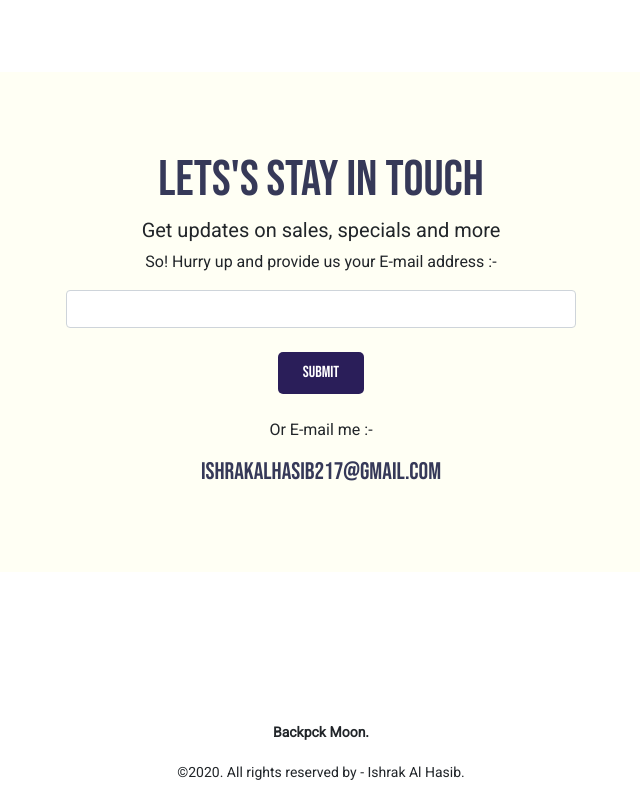
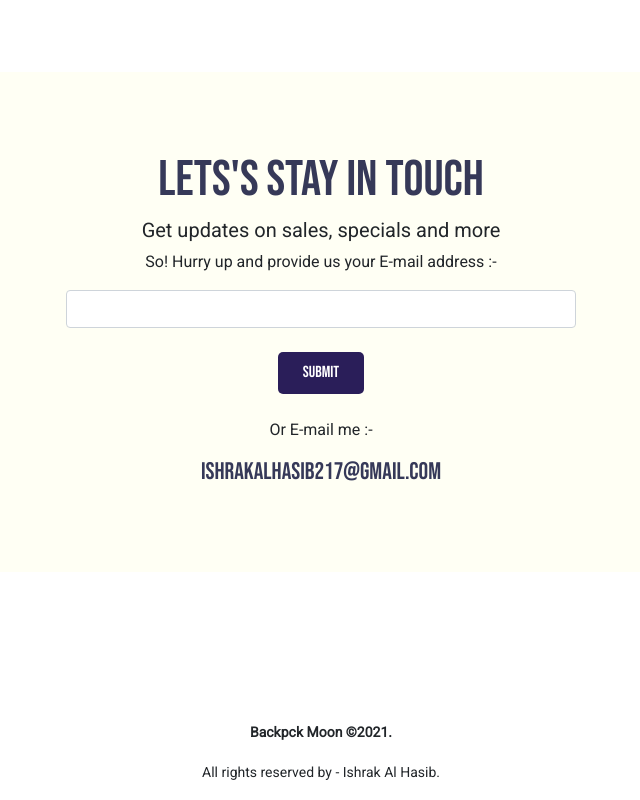
Before and after one commit to ishrak-217/responsive-assignment, a plain HTML site: page index.html in a window 1280 px wide. Shown: the part 3268-4068 px from the top of the page, without its empty margins (319-959 px from the left). Drawn offline with Linux system fonts and the light colour scheme.

Commit message:
fixed the footer

```diff
--- a/index.html
+++ b/index.html
@@ -295,8 +295,8 @@
         </section>
     </main>
     <footer class="text-center">
-        <p><small><strong> Backpck Moon.</strong></small></p>
-        <p><small>©2020. All rights reserved by - Ishrak Al Hasib.</small></p>
+        <p><small><strong>Backpck Moon ©2021.</strong></small></p>
+        <p><small>All rights reserved by - Ishrak Al Hasib.</small></p>
     </footer>
 
     <script src="js/bootstrap.bundle.min.js"></script>
```
